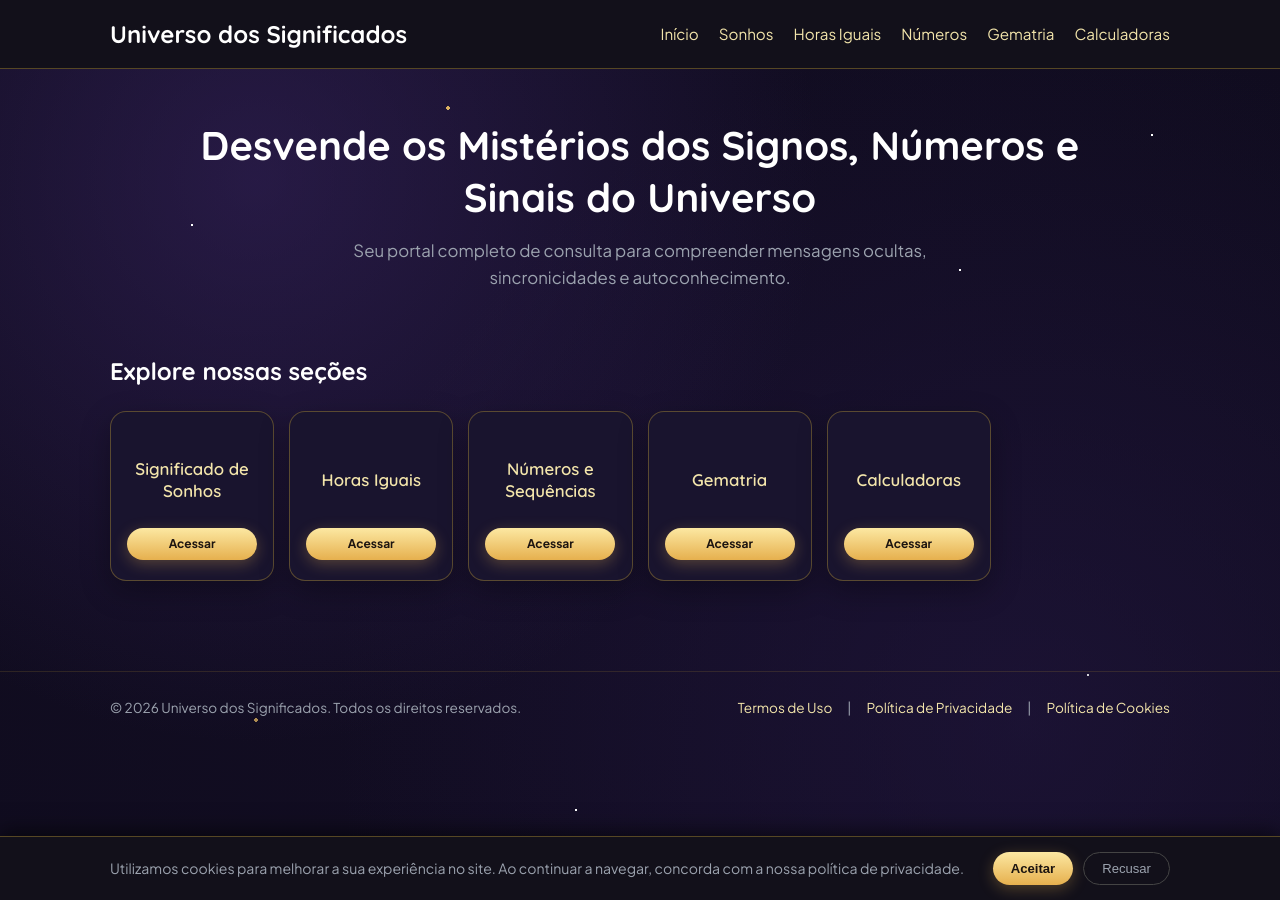
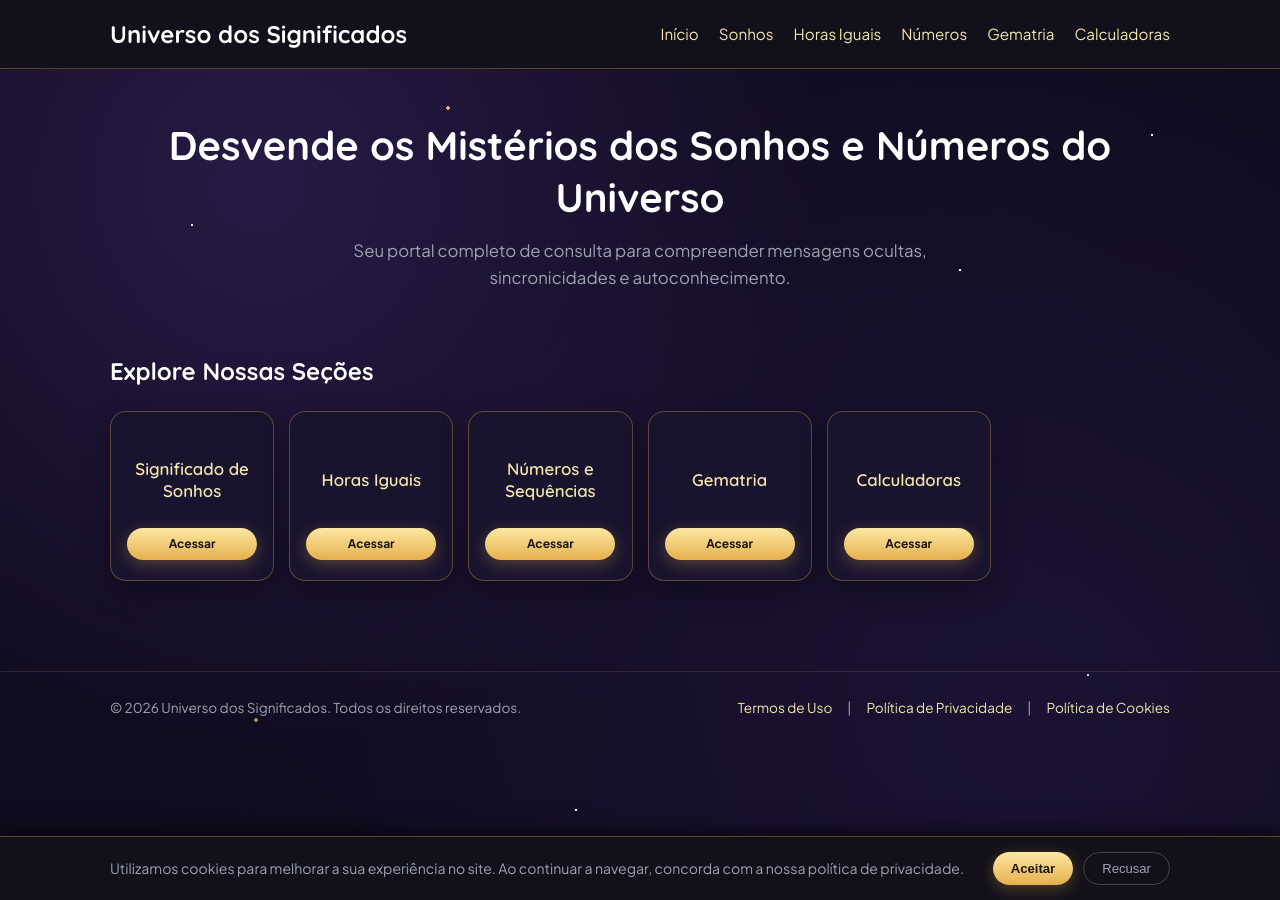
Before and after one commit to dreams-num/portal-significados, a Jekyll site: the page built from index.html, in a window 1280 px wide. Built offline with Jekyll 4.4.1, drawn with Linux system fonts in a browser that asks for light colours.

Commit message:
Update index.html

```diff
--- a/index.html
+++ b/index.html
@@ -11,13 +11,13 @@
 <main class="main-content container">
     <section class="hero">
         <div class="container" style="text-align: center;">
-            <h1>Desvende os Mistérios dos Signos, Números e Sinais do Universo</h1>
+            <h1>Desvende os Mistérios dos Sonhos e Números do Universo</h1>
             <p>Seu portal completo de consulta para compreender mensagens ocultas, sincronicidades e autoconhecimento.</p>
         </div>
     </section>
 
     <section class="categories-grid container">
-        <h2>Explore nossas seções</h2>
+        <h2>Explore Nossas Seções</h2>
         <div class="hours-grid main-categories">
             <a href="{{ '/sonhos/' | relative_url }}" class="hour-card active-hour category-card">
                 <span class="card-title">Significado de Sonhos</span>
```
